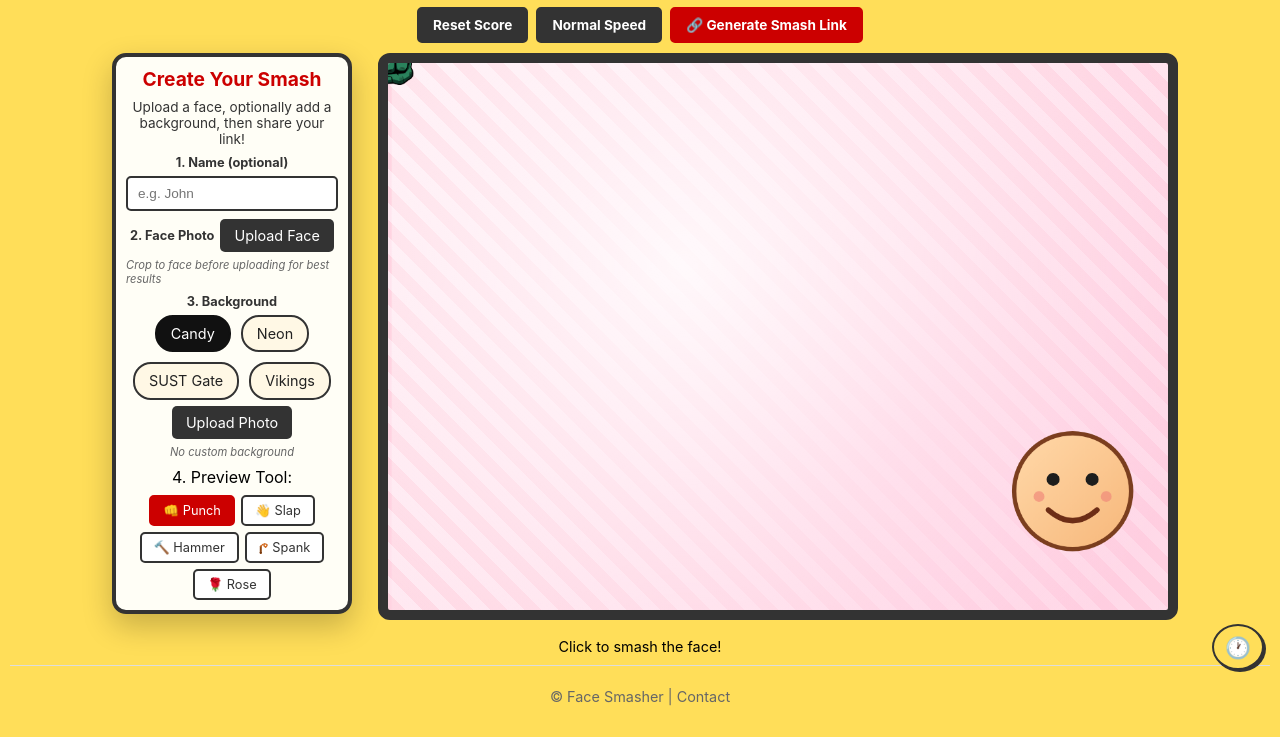
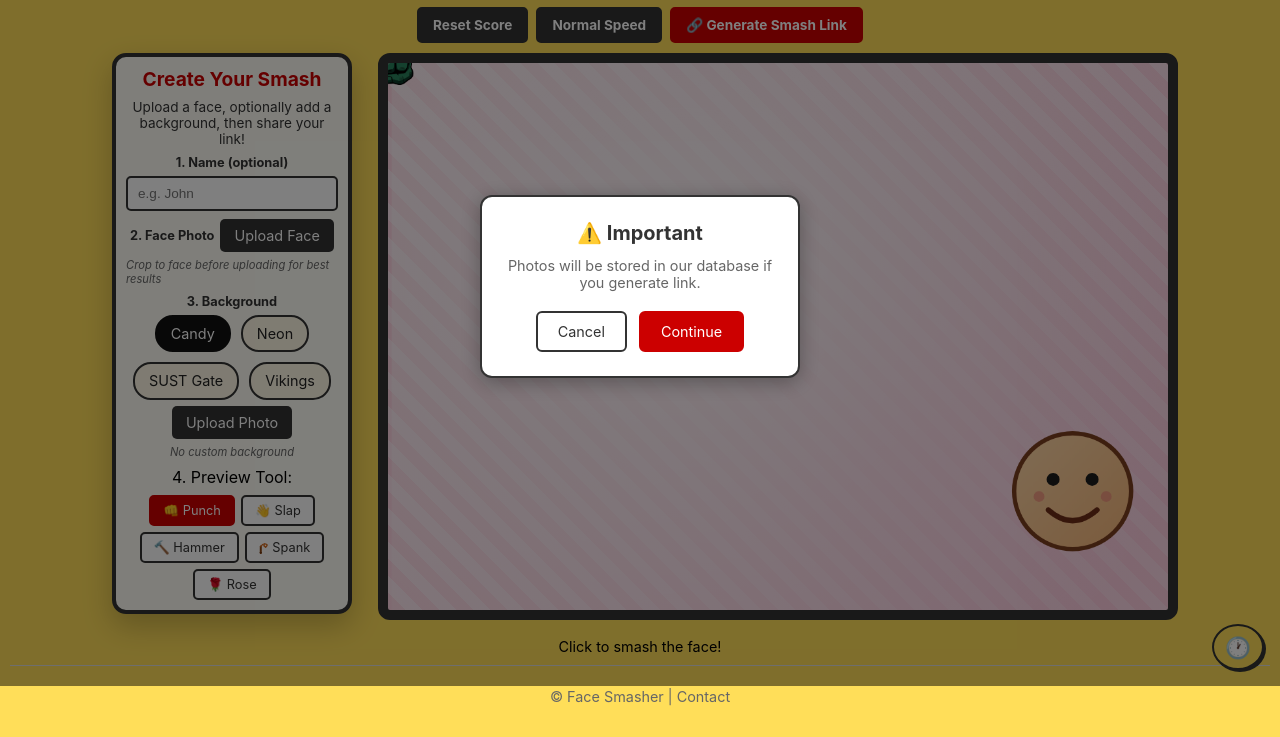
Before and after one commit to abusayeid11/face-smasher, a website with bundled scripts: page index.html in a window 1280 px wide. Both pictures are taken after a click on the button "🔗 Generate Smash Link". Shown: the part 114-851 px from the top of the page. Built offline with nearby package versions, Linux system fonts and the light colour scheme; some packages are replaced by stand-ins of ours; no server answers.

Commit message:
feat: add share warning modal shown once per session

```diff
--- a/index.html
+++ b/index.html
@@ -173,6 +173,22 @@
           © Face Smasher | <a href="mailto:abusayeidsawon@gmail.com">Contact</a>
         </p>
       </footer>
+
+      <div id="shareWarningModal" class="share-warning-modal hidden">
+        <div class="share-warning-backdrop"></div>
+        <div class="share-warning-card">
+          <h2>⚠️ Important</h2>
+          <p>Photos will be stored in our database if you generate link.</p>
+          <div class="share-warning-buttons">
+            <button id="shareWarningCancel" class="warning-btn cancel">
+              Cancel
+            </button>
+            <button id="shareWarningConfirm" class="warning-btn confirm">
+              Continue
+            </button>
+          </div>
+        </div>
+      </div>
     </div>
 
     <script type="module" src="js/creator.js"></script>
--- a/js/creator.js
+++ b/js/creator.js
@@ -170,7 +170,7 @@
   );
 
 // Generate link
-document.getElementById("generateBtn").addEventListener("click", async () => {
+async function processAndGenerateLink() {
   const btn = document.getElementById("generateBtn");
 
   if (!faceUrl) {
@@ -214,6 +214,32 @@
     btn.disabled = false;
     instructions.textContent = "Upload a face to get started";
   }
+}
+
+document.getElementById("generateBtn").addEventListener("click", async () => {
+  const warningShown = sessionStorage.getItem("shareWarningShown");
+
+  if (!warningShown) {
+    const modal = document.getElementById("shareWarningModal");
+    const cancelBtn = document.getElementById("shareWarningCancel");
+    const confirmBtn = document.getElementById("shareWarningConfirm");
+
+    modal.classList.remove("hidden");
+
+    cancelBtn.onclick = () => {
+      modal.classList.add("hidden");
+    };
+
+    confirmBtn.onclick = () => {
+      modal.classList.add("hidden");
+      sessionStorage.setItem("shareWarningShown", "true");
+      processAndGenerateLink();
+    };
+
+    return;
+  }
+
+  processAndGenerateLink();
 });
 
 document.getElementById("copyBtn")?.addEventListener("click", () => {
--- a/style.css
+++ b/style.css
@@ -2211,3 +2211,70 @@
 .site-footer a:hover {
   text-decoration: underline;
 }
+
+/* Share Warning Modal */
+.share-warning-modal {
+  position: fixed;
+  inset: 0;
+  display: flex;
+  align-items: center;
+  justify-content: center;
+  z-index: 1000;
+}
+
+.share-warning-modal.hidden {
+  display: none;
+}
+
+.share-warning-backdrop {
+  position: absolute;
+  inset: 0;
+  background: rgba(0, 0, 0, 0.5);
+}
+
+.share-warning-card {
+  position: relative;
+  background: #fff;
+  border: 2px solid #333;
+  border-radius: 12px;
+  padding: 24px;
+  max-width: 320px;
+  text-align: center;
+  box-shadow: 0 4px 20px rgba(0, 0, 0, 0.3);
+}
+
+.share-warning-card h2 {
+  margin: 0 0 12px;
+  font-size: 1.25rem;
+  color: #333;
+}
+
+.share-warning-card p {
+  margin: 0 0 20px;
+  color: #666;
+}
+
+.share-warning-buttons {
+  display: flex;
+  gap: 12px;
+  justify-content: center;
+}
+
+.warning-btn {
+  padding: 10px 20px;
+  border-radius: 6px;
+  font-size: 0.9rem;
+  cursor: pointer;
+  border: 2px solid #333;
+}
+
+.warning-btn.cancel {
+  background: #fff;
+  color: #333;
+}
+
+.warning-btn.confirm {
+  background: #cc0000;
+  color: #fff;
+  border-color: #cc0000;
+}
```
